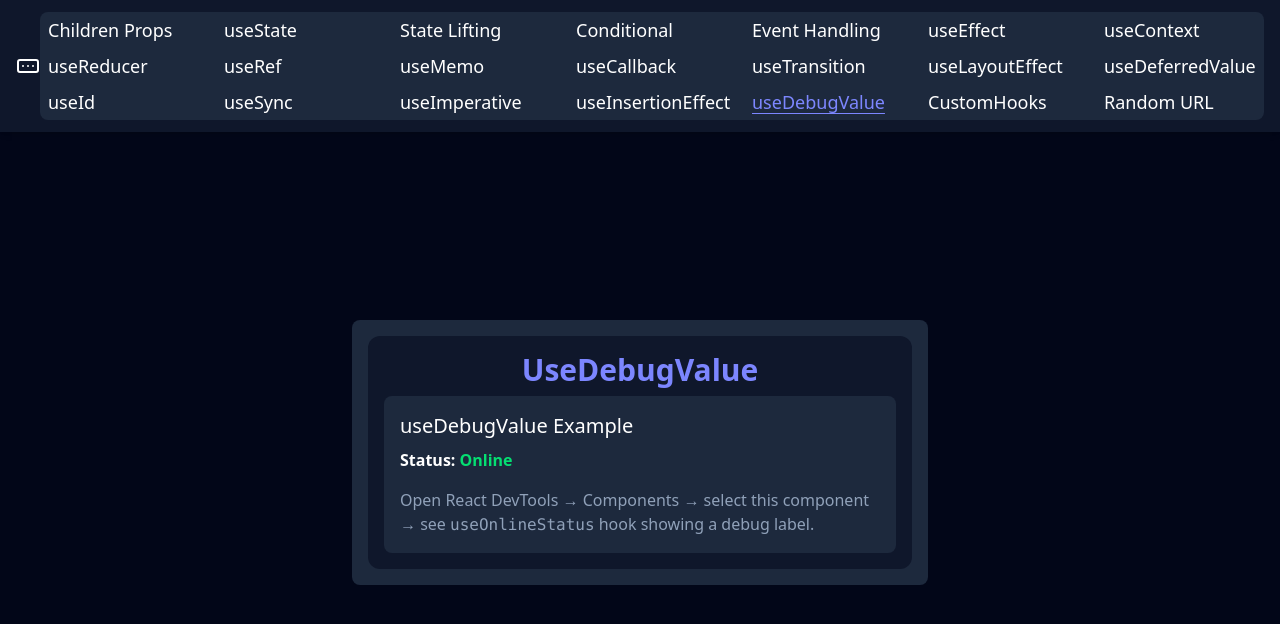
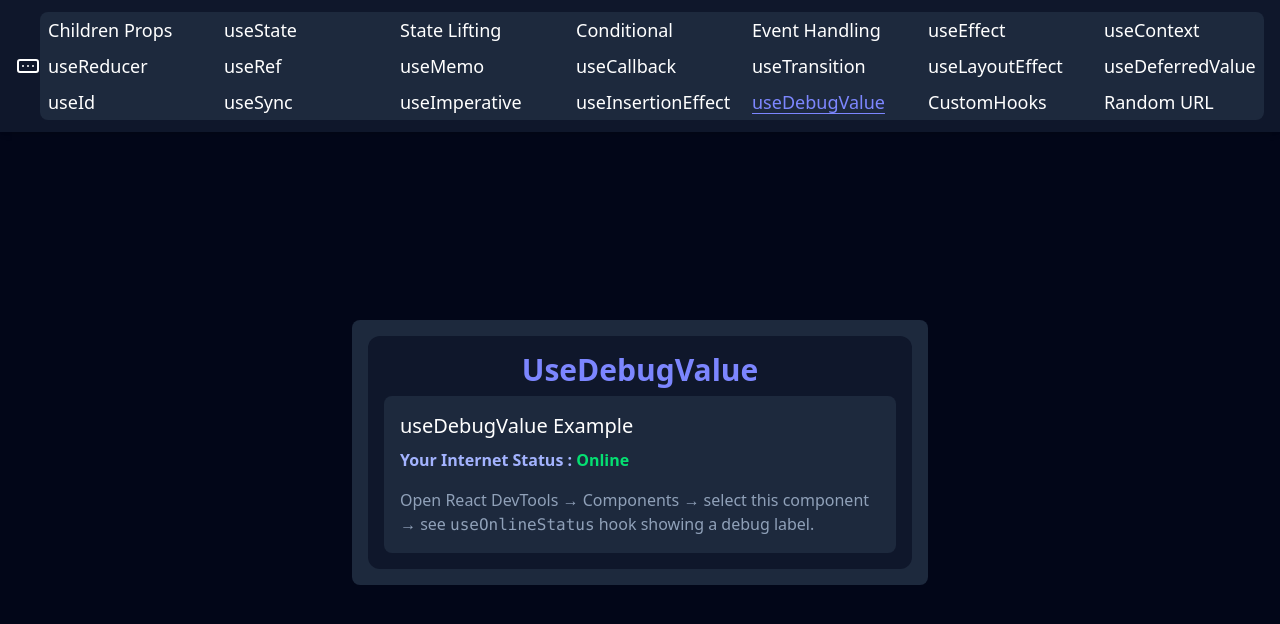
Before and after one commit to Captain-Rengoku/react-hooks, a React (Vite) app: page /usedebugvalue in a window 1280 px wide. Shown: the top 624 px of the page. Built offline with nearby package versions, Linux system fonts and the light colour scheme.

Commit message:
understood more about useDebugValue hook

```diff
--- a/src/components/UseDebugValueExm.jsx
+++ b/src/components/UseDebugValueExm.jsx
@@ -33,7 +33,7 @@ export default function UseDebugValueExm() {
     <div className="p-4 bg-slate-800 rounded-lg text-white">
       <h2 className="text-xl mb-2">useDebugValue Example</h2>
       <p>
-        <b>Status:</b>{" "}
+        <b className="text-indigo-300">Your Internet Status :</b>{" "}
         <span
           className={`font-bold ${
             isOnline ? "text-green-400" : "text-red-400"
```
